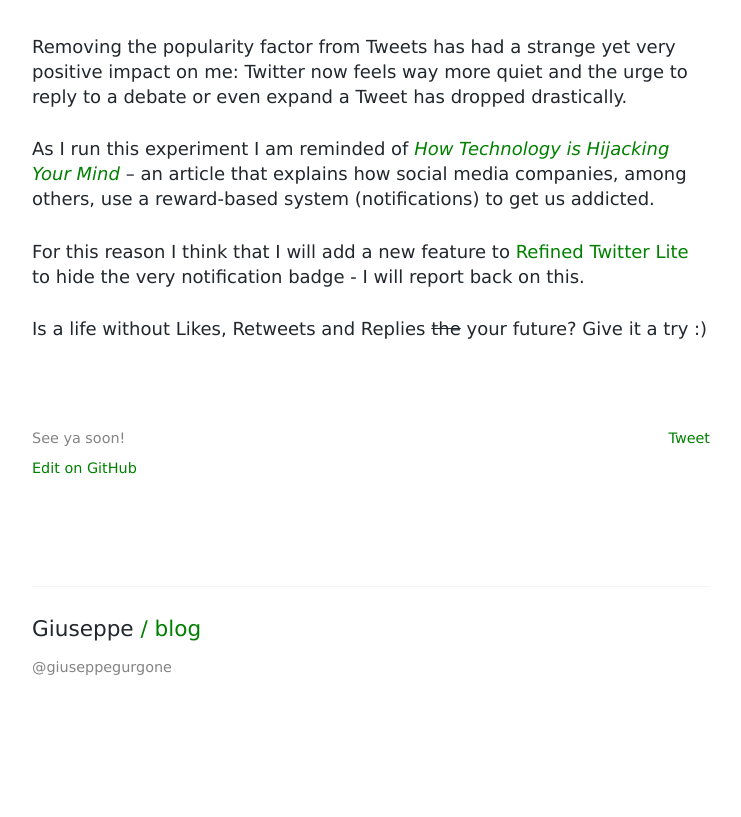
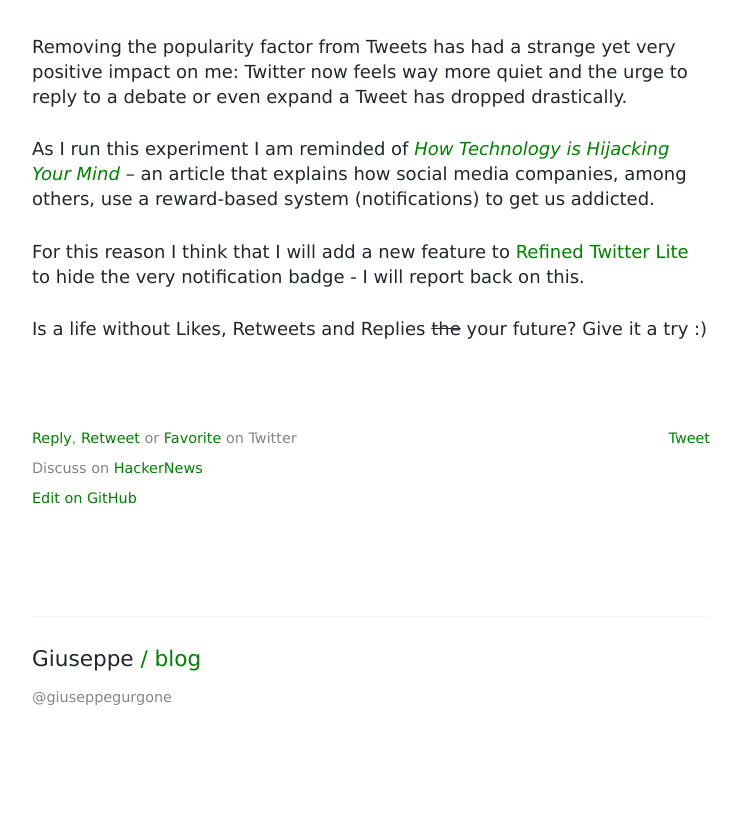
Before and after one commit to giuseppeg/giuseppeg.github.com, a Jekyll site: the page built from _posts/2019-02-25-life-without-likes.md, in a window 1280 px wide. Shown: the part 976-1793 px from the top of the page, without its empty margins (269-1010 px from the left). Built offline with Jekyll 4.4.1, drawn with Linux system fonts in a browser that asks for light colours; comment, search, counter and statistics services are not loaded; before the commit the page ends 1762 px from its top, so only the background shows below that; part of the change alters nothing that is shown.

```diff
--- a/_posts/2019-02-25-life-without-likes.md
+++ b/_posts/2019-02-25-life-without-likes.md
@@ -3,6 +3,8 @@ layout: post
 title: My New Life Without Likes
 date: 2019/02/25
 disqus: true
+tweet_id: 1100120985825611777
+hn_id: 19248796
 ---
 
 Recently I added a feature to [Refined Twitter Lite](https://github.com/giuseppeg/refined-twitter-lite) to hide Like, Retweet and Reply counts.
```
